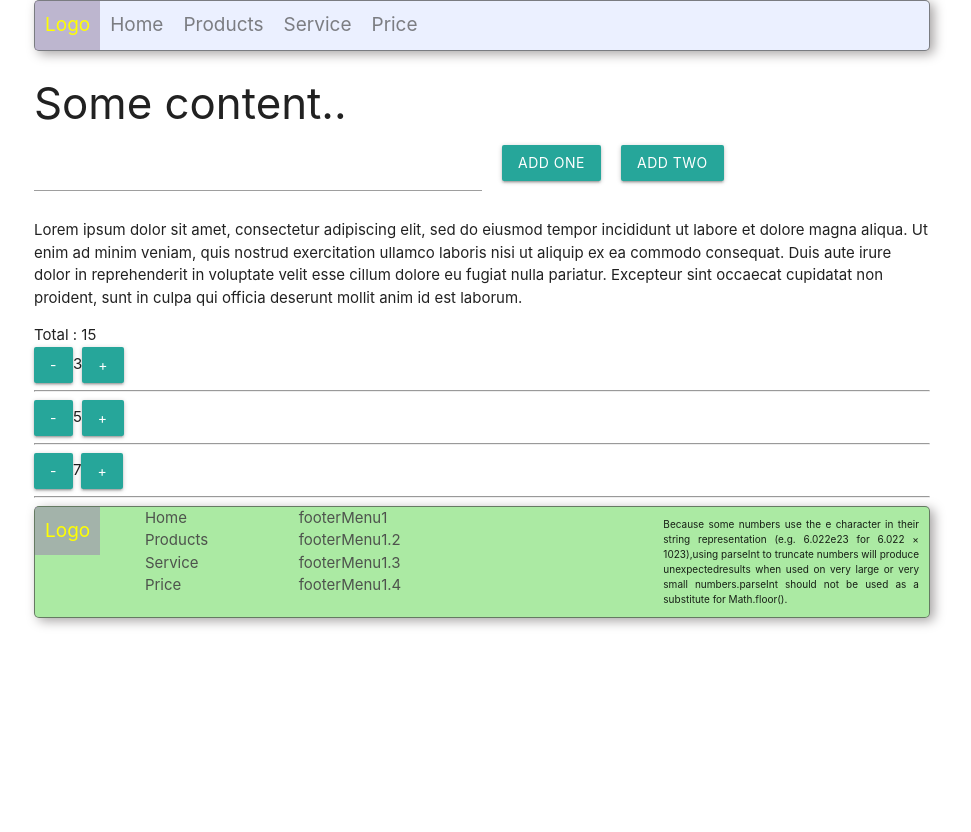
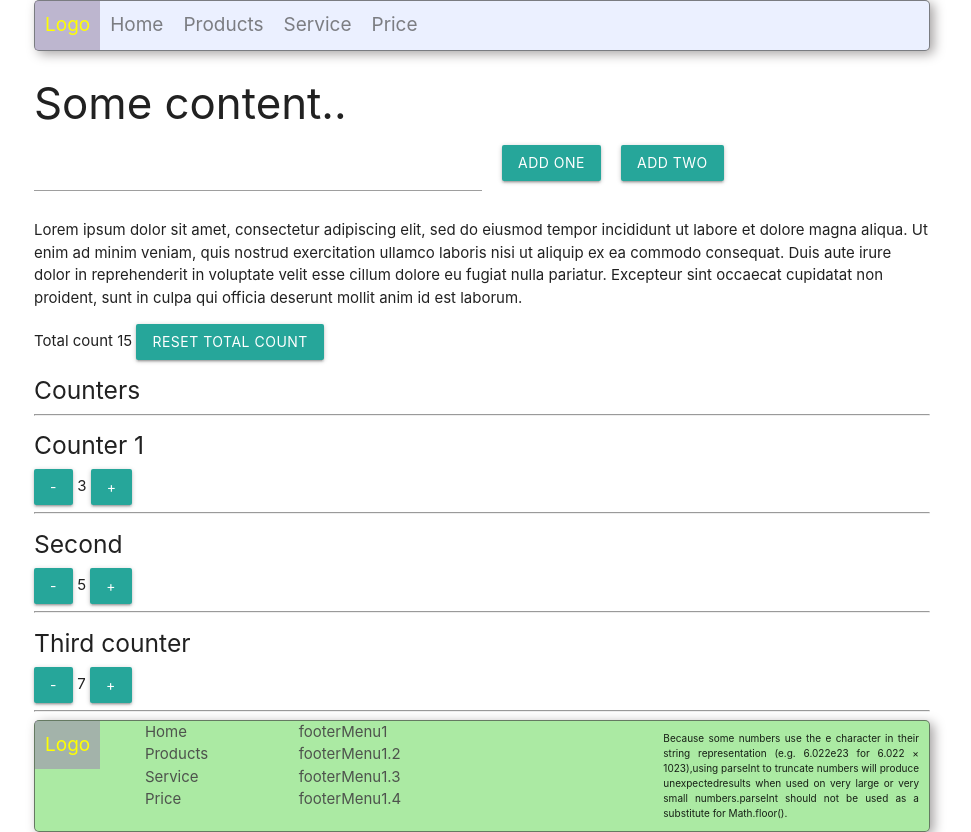
Before and after one commit to Volodymyr-Cherniak/CRA, a React (Create React App) app: page / in a window 1280 px wide. Shown: the whole page, without its empty margins (158-1129 px from the left). Before the commit the page ends 800 px from the top, so only its background shows below. Built offline with nearby package versions, Linux system fonts and the light colour scheme.

Commit message:
add button resetallcurrent

```diff
--- a/src/App.css
+++ b/src/App.css
@@ -64,3 +64,8 @@ body {
   flex-wrap: wrap;
   justify-content: center;
 }
+.counters{
+  display: inline-flex;
+  flex-direction: row;
+  justify-content: right;
+}
--- a/src/Components/ContentCounter.js
+++ b/src/Components/ContentCounter.js
@@ -1,22 +1,46 @@
 import React, {useState} from 'react';
 import Counter from "./Counter";
+import CounterTotal from "./CounterTotal";
 
 const ContentCounter = (props) => {
 
-  const num = [3, 5, 7];
-  const sum = num.reduce((a, b) => a + b);
+  const counterNameValue = [
+    {
+      name: 'Counter 1',
+      value: 3
+    },
+    {
+      name: 'Second',
+      value: 5
+    },
+    {
+      name: 'Third counter',
+      value: 7
+    },
+
+  ];
+  const resetCounterNameValue = counterNameValue.map(el => {
+    return {name: el.name, value: 0}
+  });
+  const sum = counterNameValue.reduce((a, b) => a + b.value, 0);
   const [total, setTotal] = useState(sum);
   const totals = (value) => {
     setTotal(value + total);
   };
 
+
   return (
     <div>
-      Total : {total}
-
-      {num.map(el =>
+      <CounterTotal
+        total={total}
+        counterNameValue={counterNameValue}
+        resetCounterNameValue={resetCounterNameValue}
+      />
+      <h5> Counters </h5>
+      <hr/>
+      {counterNameValue.map(el =>
         <Counter
-          num={el}
+          counterNameValue={el}
           totals={totals}
         />
       )}
--- a/src/Components/Counter.js
+++ b/src/Components/Counter.js
@@ -1,9 +1,9 @@
-import React, { useState } from 'react';
+import React, {useState} from 'react';
 
 
 const Counter = (props) => {
 
-  const [count, setCount] = useState(props.num);
+  const [count, setCount] = useState(props.counterNameValue.value);
 
   const countChangePlusHandler = () => {
     setCount(count + 1);
@@ -16,16 +16,21 @@ const Counter = (props) => {
 
   return (
     <div>
+      <div className='counters'>
+        <h5>{props.counterNameValue.name}</h5>
         <button
           onClick={countChangeMinusHandler}
           className="waves-effect waves-light btn"
-      >-</button>
-      {count}
+        >-
+        </button>
+        {`  ${count}  `}
         <button
           onClick={countChangePlusHandler}
           className="waves-effect waves-light btn"
-      >+</button>
+        >+
+        </button>
         <hr/>
+      </div>
     </div>
   );
 };
--- /dev/null
+++ b/src/Components/CounterTotal.js
@@ -0,0 +1,22 @@
+import React, {useState} from 'react';
+
+const CounterTotal = (props) => {
+
+  const [counterNameValue, setCounterNameValue] = useState(props.counterNameValue);
+
+  const totalCountResetHandler = () => {
+    setCounterNameValue(props.resetCounterNameValue);
+  };
+
+  return (
+    <div>
+      Total count{` ${props.total} `}
+      <button
+        className="waves-effect waves-light btn"
+        onClick={totalCountResetHandler}
+      >Reset total count</button>
+    </div>
+  );
+};
+
+export default CounterTotal;
```
Lines whose indentation alone changed are shown as unchanged.
